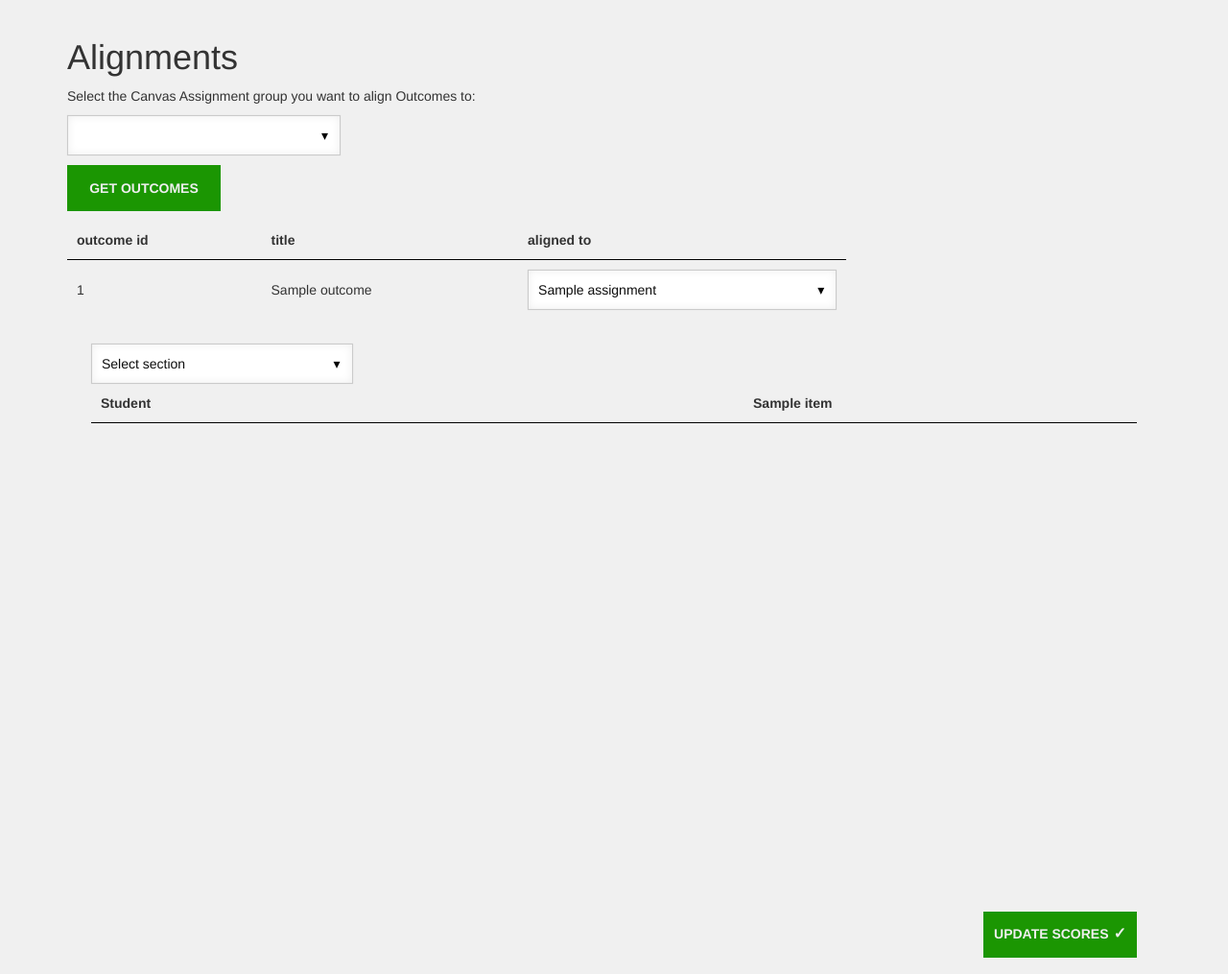
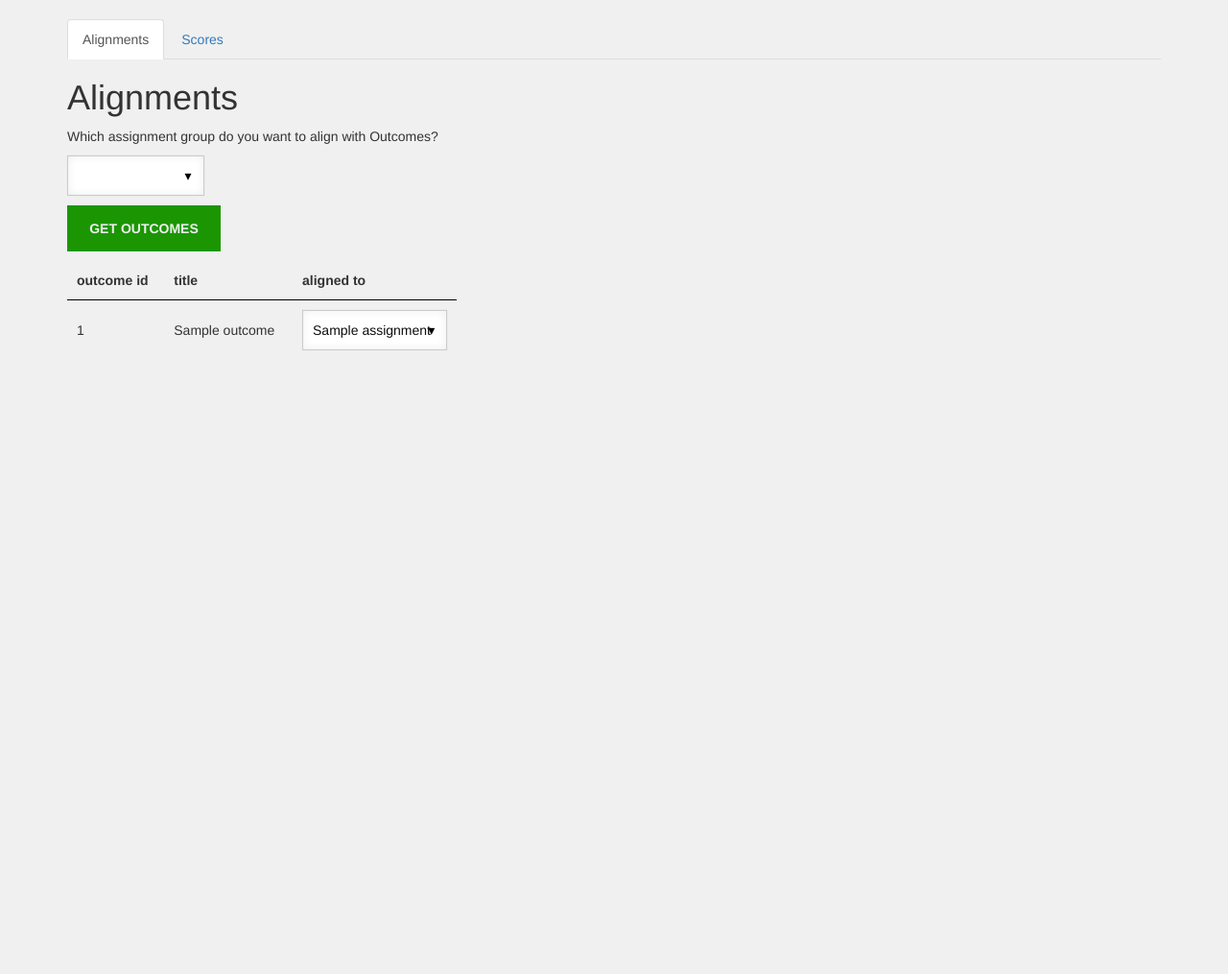
Before and after one commit to bennettscience/canvas-learning-mastery, a Flask app: template app/templates/course.html in a window 1280 px wide. Shown: the part 60-1075 px from the top of the page at 96% size. After the commit the page ends 425 px from the top, so only its background shows below. Run offline with Flask 2, Linux system fonts and the light colour scheme; tables that the repository leaves empty hold one stand-in row (values such as "Sample post"); the template is opened without the code that fills it: values that come from a table or form of the project are taken from there, most other values are stand-ins (such as "Sample title", 1, 10 or a date in 2020); lists and menus that the app fills with data are empty; some libraries are stand-ins or nearby versions.

Commit message:
Navigation updates
+ `navigation` role on main nav menu
+ Bootstrap tabbed nav for the course

To cut down on scrolling, course data is now displayed in an
`Alignments` and `Scores` tab, respectively. There still needs to be
some work on the amount of scrolling for alignments.

```diff
--- a/app/templates/base.html
+++ b/app/templates/base.html
@@ -18,7 +18,7 @@
 {% endblock %}
 
 {% block navbar %}
-  <nav class="navbar navbar-default">
+  <nav class="navbar navbar-default" role="navigation">
     <div class="container">
       <div class="navbar-header">
         <button type="button" class="navbar-toggle collapsed" data-toggle="collapse" data-target="#bs-example-navbar-collapse-1" aria-expanded="false">
--- a/app/templates/course.html
+++ b/app/templates/course.html
@@ -1,7 +1,19 @@
 {% extends 'base.html' %} {% block app_content %}
-<div id="alignmnets">
+<ul class="nav nav-tabs" id="myTab" role="tablist">
+  <li class="nav-item active">
+    <a class="nav-link" id="alignments-tab" data-toggle="tab" href="#alignments" role="tab" aria-controls="alignments"
+      aria-selected="true">Alignments</a>
+  </li>
+  <li class="nav-item">
+    <a class="nav-link" id="scores-tab" data-toggle="tab" href="#scores" role="tab" aria-controls="scores"
+      aria-selected="false">Scores</a>
+  </li>
+</ul>
+
+<div class="tab-content" id="myTabContent">
+  <div class="tab-pane fade active in" id="alignments" role="tabpanel" aria-labelledby="alignments">
     <h1>Alignments</h1>
-  <p>Select the Canvas Assignment group you want to align Outcomes to:</p>
+    <p>Which assignment group do you want to align with Outcomes?</p>
     <form class="" action="/save" method="post">
       <p>{{ form.id }}</p>
       <p class="form-select">{{ form.assignment_groups}}</p>
@@ -38,7 +50,8 @@
     </table>
   </div>
 
-<div class="scores">
+  <div class="tab-pane fade" id="scores" role="tabpanel">
+    <h1>Scores</h1>
     <div class="loader-wrap">
       <div class="message">
         Loading...
@@ -126,11 +139,12 @@
         </th>
       </thead>
       {% endif %}
-
+      <tbody></tbody>
     </table>
     </div>
     <button id="update-scores" onclick="processTable()">Update Scores</button>
   </div>
+</div>
 
 
 {% endblock %}
```
Lines whose indentation alone changed are shown as unchanged.
